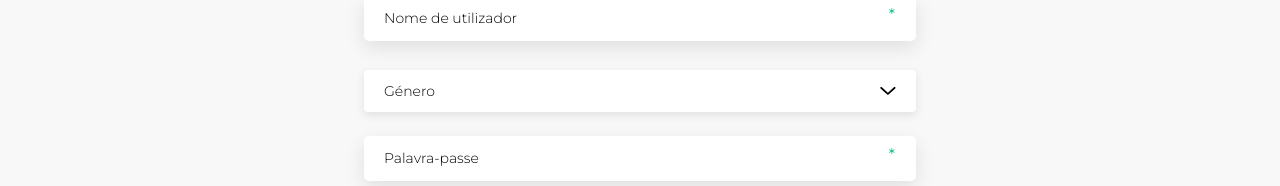
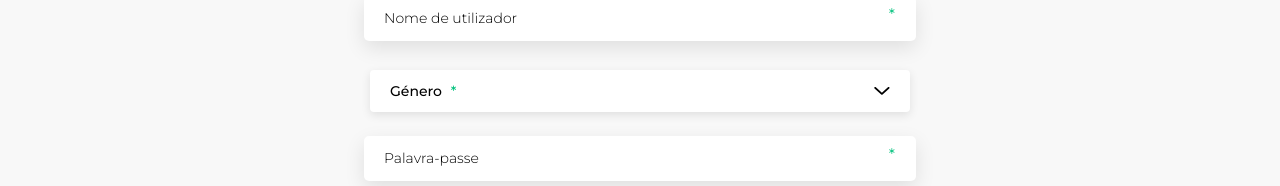
Before and after one commit to DinaX02/Boomerang, a React (Create React App) app: page /sign-up-page in a window 1280 px wide. Shown: the part 317-503 px from the top of the page. Built offline with nearby package versions, Linux system fonts and the light colour scheme.

Commit message:
botao open bottom sheet mudados para guardar valor do input

```diff
--- a/src/components/ButtonForOpenBottomSheet.js
+++ b/src/components/ButtonForOpenBottomSheet.js
@@ -46,13 +46,14 @@ const StyledDropdownIcon = styled.img`
   height: auto;
 `;
 
-const ButtonForOpenBottomSheet = ({ btnName, onClick, selectedOption, type, className }) => {
+
+const ButtonForOpenBottomSheet = ({ btnName, onClick, selectedOption}) => {
 
   return (
-    <Container className='buttonOpenBottomSheetContainer'>
+    <Container>
       <ButtonWrapper>
-        <StyledButton onClick={() => onClick(selectedOption)} type={type || 'button'} className={className}>
-          <span>{btnName} <Asterisk className='asterisk'>*</Asterisk></span>
+        <StyledButton onClick={() => onClick(selectedOption)}>
+        <span>{btnName} {selectedOption ? `: ${selectedOption}` : ""} <Asterisk>*</Asterisk></span>
           <StyledDropdownIcon src={DropdownIcon} alt="Dropdown Icon" />
         </StyledButton>
       </ButtonWrapper>
```
